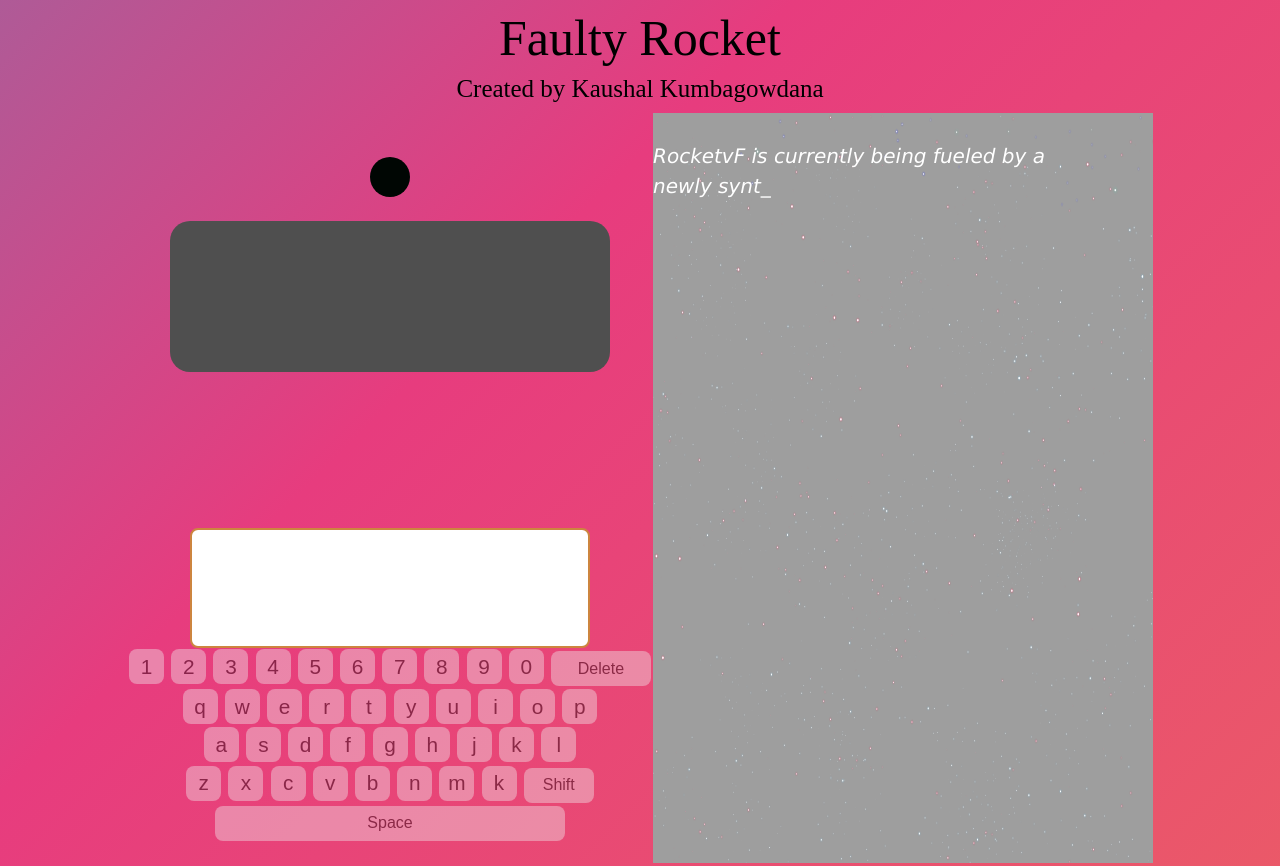
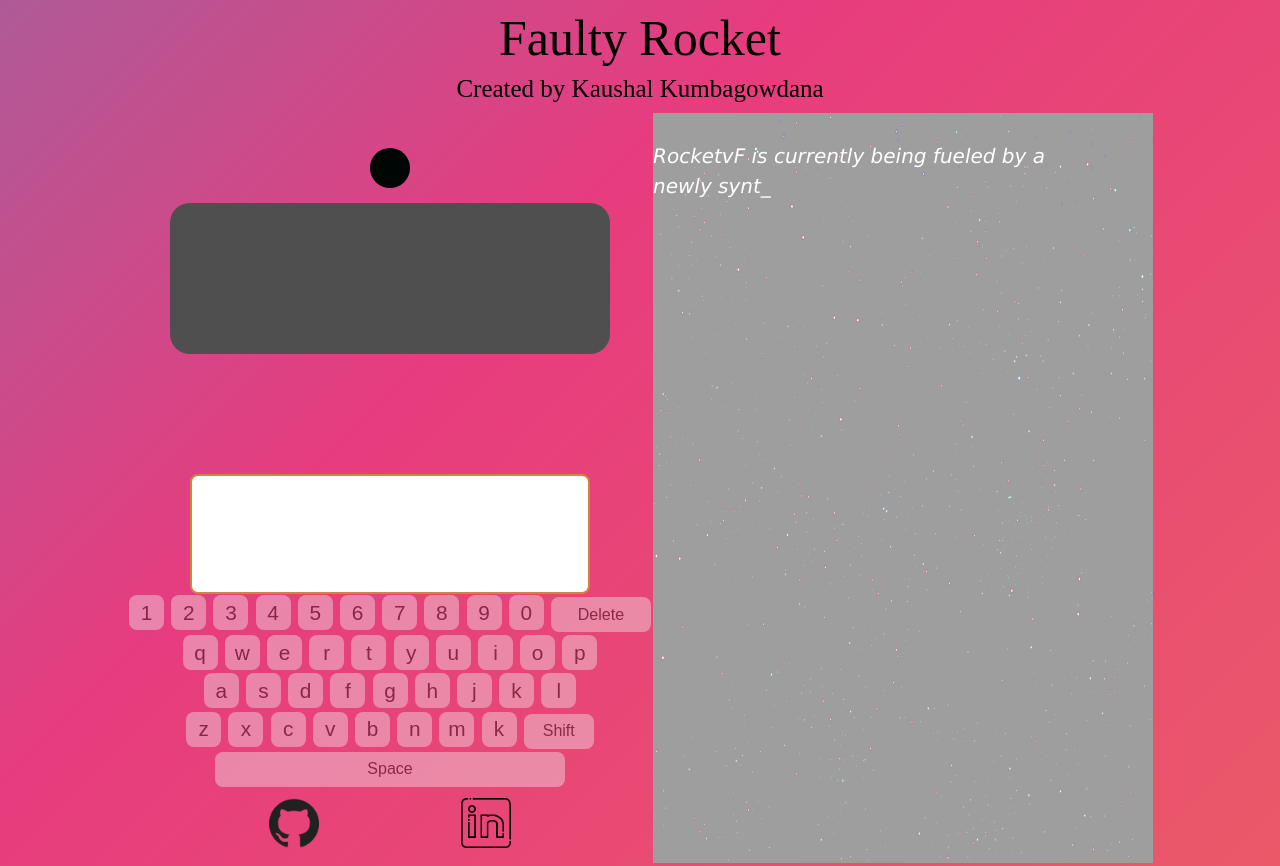
Before and after one commit to kaushaltheeG/Faulty-Rocket, a website built with webpack: page index.html in a window 1280 px wide. Built offline with nearby package versions, Linux system fonts and the light colour scheme; animation ran at ten frames a second; a web font is replaced by a local one.

Commit message:
Added a tags for github and linkedin

```diff
--- a/index.html
+++ b/index.html
@@ -118,6 +118,10 @@
                     </div>
 
                 </div>
+                <div class="a-tags">
+                    <a href="https://github.com/kaushaltheeG" title="github icons" target="_blank" rel="noopener noreferrer"><img src="./assests/github.png" id="git-icon"></a>
+                    <a href="https://www.linkedin.com/in/kaushalsk/" title="linkedin icons" target="_blank" rel="noopener noreferrer"><img src="./assests/linkedin.png" id="linkedin-icon"></a>
+                </div>
             </div>
         </div>
         <div class="canvas">
--- a/src/index.scss
+++ b/src/index.scss
@@ -138,6 +138,14 @@ textarea {
     font-size: 20px;
 }
 
+.a-tags {
+    margin-top: 10px;
+    width: 100%;
+    display: flex;
+    flex-direction: row;
+    justify-content: space-evenly;
+}
+
 
 #control-center {
     // background-color: rgb(132, 87, 102);
@@ -205,6 +213,11 @@ textarea {
     // align-items: center;
 
     justify-content: space-evenly;
+}
+
+#git-icon, #linkedin-icon {
+    width: 50px;
+    height: 50px;
 }
 
 
```
Also changed, not shown: assests/github.png (added), assests/linkedin.png (added), dist/main.css.
